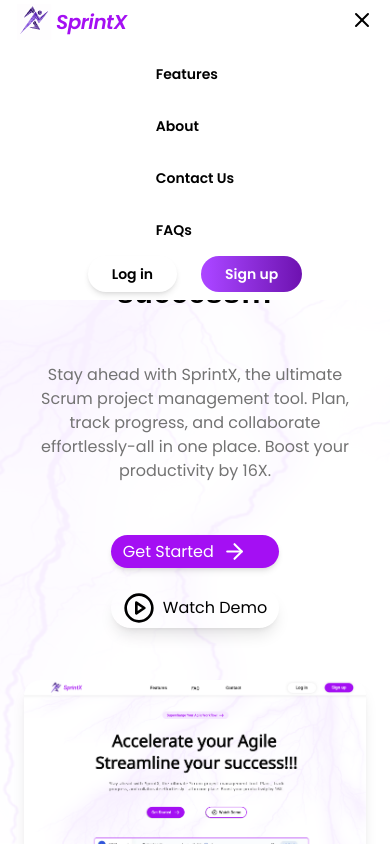
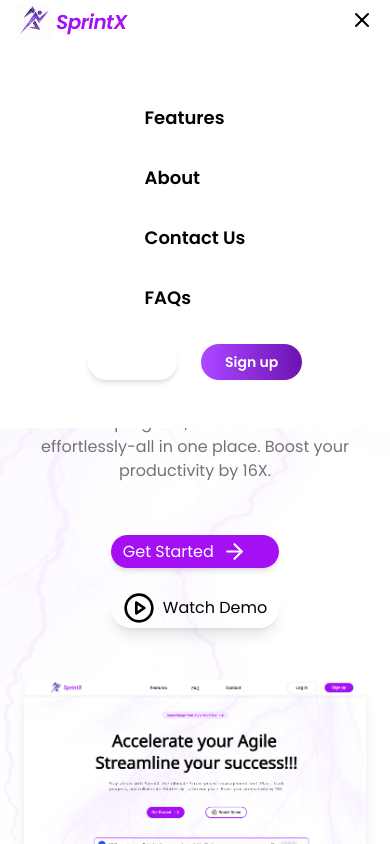
Before and after one commit to Sabarish-developer/SprintX, a React (Vite) app in the folder client/: page / in a window 390 px wide. Both pictures are taken after a click on the button 362 px from the left and 19 px from the top of the page. Shown: the top 844 px of the page. Built offline with nearby package versions, Linux system fonts and the light colour scheme.

Commit message:
used references

```diff
--- a/client/src/App.jsx
+++ b/client/src/App.jsx
@@ -1,22 +1,30 @@
-import { useState } from 'react'
-import './App.css'
-import Navbar from './components/Navbar'
-import HeroSection from './components/HeroSection'
-import SliderSection from './components/SliderSection'
-
+import { useRef } from 'react';
+import './App.css';
+import Navbar from './components/Navbar';
+import HeroSection from './components/HeroSection';
+import SliderSection from './components/SliderSection';
+import { navItems } from './constants/objects';
 
 function App() {
-  const [count, setCount] = useState(0)
+  const featuresRef = useRef(null);
+
+  const sectionRefs = {
+    features: featuresRef,
+  };
+
+  const handleScroll = (sectionKey) => {
+    sectionRefs[sectionKey]?.current?.scrollIntoView({ behavior: 'smooth' });
+  };
 
   return (
     <>
-    <Navbar/>
-    <div className='max-w-7xl mx-auto px-6 pt-17'>
-      <HeroSection/>
-      <SliderSection/>
-    </div>
+      <Navbar navItems={navItems} handleScroll={handleScroll} />
+      <div className='max-w-7xl mx-auto px-6 pt-17'>
+        <HeroSection />
+        <SliderSection ref={featuresRef} />
+      </div>
     </>
-  )
+  );
 }
 
-export default App
+export default App;
--- a/client/src/components/Navbar.jsx
+++ b/client/src/components/Navbar.jsx
@@ -1,63 +1,122 @@
 import logo from '../assets/logo.svg';
 import { navItems } from "../constants/objects";
-import {Menu, X} from "lucide-react";
+import { Menu, X } from "lucide-react";
 import { useState } from "react";
+import '../App';
 
-const Navbar = () => {
+const Navbar = ({ navItems, handleScroll }) => {
   const [mobileDrawerOpen, setMobileDrawerOpen] = useState(false);
-    const toggleNavbar = () =>{
-        setMobileDrawerOpen(!mobileDrawerOpen)
+
+  const toggleNavbar = () => {
+    setMobileDrawerOpen(!mobileDrawerOpen);
   };
+
   return (
     <nav className="sticky top-0 z-50 py-1 shadow-md bg-white">
       <div className="container px-4 mx-auto relative text-sm">
         <div className="flex justify-between items-center">
+          {/* Logo and Title */}
           <div className="flex items-center flex-shrink-0">
-                    <img className="h-9 w-9 mr-1 lg:h-12 lg:w-12 lg:mr-2" src={logo} alt="logo"/>
+            <img className="h-9 w-9 mr-1 lg:h-12 lg:w-12 lg:mr-2" src={logo} alt="logo" />
             <span className="text-xl lg:text-2xl primary font-semibold italic tracking-tight">SprintX</span>
           </div>
+
+          {/* Desktop Nav Items */}
           <ul className="hidden lg:flex ml-25 space-x-12">
-                    {navItems.map((item, index)=> (
+            {navItems.map((item, index) => (
               <li key={index}>
-                            <a href={item.href} className="relative font-semibold text-lg after:block after:h-[2px] after:bg-[#a40ff3] after:scale-x-0 after:transition-transform after:duration-300 after:origin-center hover:after:scale-x-100">{item.label}</a>
+                {item.scrollTo ? (
+                  <button
+                    onClick={() => handleScroll(item.scrollTo)}
+                    className='relative cursor-pointer font-semibold text-lg after:block after:h-[2px] after:bg-[#a40ff3] after:scale-x-0 after:transition-transform after:duration-300 after:origin-center hover:after:scale-x-100'
+                  >
+                    {item.label}
+                  </button>
+                ) : (
+                  <a
+                    href={item.href}
+                    className='relative font-semibold text-lg after:block after:h-[2px] after:bg-[#a40ff3] after:scale-x-0 after:transition-transform after:duration-300 after:origin-center hover:after:scale-x-100'
+                  >
+                    {item.label}
+                  </a>
+                )}
               </li>
             ))}
           </ul>
+
+          {/* Desktop Auth Buttons */}
           <div className="hidden lg:flex justify-center space-x-12 items-center">
-                    <a href="#" className="font-semibold pt-0.1 py-2 px-3 border-n shadow-md rounded-r-full rounded-l-full px-6 hover:bg-purple-500 hover:text-white transition-colors duration-200">
+            <a
+              href="#"
+              className="font-semibold pt-0.1 py-2 px-3 border-n shadow-md rounded-r-full rounded-l-full px-6 hover:bg-purple-500 hover:text-white transition-colors duration-200"
+            >
               Log in
             </a>
-                    <a href="#" className="text-white font-semibold pt-0.1 border-n shadow-md bg-[#a40ff3] py-2 px-3 rounded-r-full rounded-l-full px-6 hover:bg-white hover:text-black transition-colors duration-200">
+            <a
+              href="#"
+              className="text-white font-semibold pt-0.1 border-n shadow-md bg-[#a40ff3] py-2 px-3 rounded-r-full rounded-l-full px-6 hover:bg-white hover:text-black transition-colors duration-200"
+            >
               Sign up
             </a>
           </div>
+
+          {/* Hamburger Menu Button (Mobile) */}
           <div className="lg:hidden md:flex flex-col justify-end">
             <button onClick={toggleNavbar}>
-                        {mobileDrawerOpen ? <X /> : <Menu/>}
+              {mobileDrawerOpen ? <X /> : <Menu />}
             </button>
           </div>
         </div>
+
+        {/* Mobile Drawer */}
         {mobileDrawerOpen && (
-                <div className="font-semibold text-sm bg-white py-2 border-sm-rounded fixed right-0 z-20 bg-neutral-900 w-full p-12 flex flex-col justify-center items-center lg:hidden">
+          <div className="font-semibold text-sm fixed right-0 z-20 bg-white w-full p-12 flex flex-col justify-center items-center lg:hidden">
             <ul>
-                        {navItems.map((item, index)=>(
+              {navItems.map((item, index) => (
                 <li key={index} className="py-4">
-                                <a href={item.href}>{item.label}</a>
+                  {item.scrollTo ? (
+                    <button
+                      onClick={() => {
+                        handleScroll(item.scrollTo);
+                        toggleNavbar();
+                      }}
+                      className="text-black text-lg"
+                    >
+                      {item.label}
+                    </button>
+                  ) : (
+                    <a
+                      href={item.href}
+                      className="text-black text-lg"
+                      onClick={toggleNavbar}
+                    >
+                      {item.label}
+                    </a>
+                  )}
                 </li>
               ))}
             </ul>
-                    <div className="flex space-x-6">
-                        <a href="#" className="py-2 border-n shadow-md rounded-md rounded-r-full rounded-l-full px-6">
+
+            {/* Mobile Auth Buttons */}
+            <div className="flex space-x-6 mt-4">
+              <a
+                href="#"
+                className="py-2 border-n shadow-md text-white rounded-r-full rounded-l-full px-6"
+              >
                 Log in
               </a>
-                        <a href="#" className="py-2 text-white bg-gradient-to-r from-purple-500 to-purple-800 rounded-r-full rounded-l-full px-6">
+              <a
+                href="#"
+                className="py-2 text-white bg-gradient-to-r from-purple-500 to-purple-800 rounded-r-full rounded-l-full px-6"
+              >
                 Sign up
               </a>
             </div>
           </div>
         )}
       </div>
-    </nav>  )
-}
+    </nav>
+  );
+};
 
-export default Navbar
+export default Navbar;
--- a/client/src/components/SliderSection.jsx
+++ b/client/src/components/SliderSection.jsx
@@ -1,4 +1,4 @@
-import React from "react";
+import React, { forwardRef } from "react";
 import Slider from "react-slick";
 import "slick-carousel/slick/slick.css";
 import "slick-carousel/slick/slick-theme.css";
@@ -6,10 +6,7 @@ import { data } from "../constants/objects";
 
 const NextArrow = ({ onClick }) => {
   return (
-    <div
-      className="absolute top-0 right-0 mr-2 cursor-pointer z-10"
-      onClick={onClick}
-    >
+    <div className="absolute top-0 right-0 mr-2 cursor-pointer z-10" onClick={onClick}>
       <div className="text-black text-6xl hover:text-purple-400">›</div>
     </div>
   );
@@ -17,17 +14,14 @@ const NextArrow = ({ onClick }) => {
 
 const PrevArrow = ({ onClick }) => {
   return (
-    <div
-      className="absolute top-0 right-10 cursor-pointer z-10"
-      onClick={onClick}
-    >
+    <div className="absolute top-0 right-10 cursor-pointer z-10" onClick={onClick}>
       <div className="text-black text-6xl hover:text-purple-400">‹</div>
     </div>
   );
 };
 
-
-export const SliderSlick = () => {
+// ✅ This is the main fix – forwardRef used here
+const SliderSlick = forwardRef((props, ref) => {
   var settings = {
     dots: false,
     infinite: true,
@@ -69,13 +63,11 @@ export const SliderSlick = () => {
   };
 
   return (
-    <div className="w-full h-fit flex flex-col justify-center items-center px-4 lg:py-20 gap-6">
-      <h1 className="text-5xl text-black font-bold text-center">
-        Why Choose Us?
-      </h1>
+    <div ref={ref} className="w-full h-fit flex flex-col justify-center items-center px-4 lg:py-20 gap-6">
+      <h1 className="text-5xl text-black font-bold text-center">Why Choose Us?</h1>
       <p className="text-xl text-center">
-      SprintX is project + knowledge management software that's a <br/>
-      force multiplier for your existing workflows, methodologies, and best practices.
+        SprintX is project + knowledge management software that's a <br />
+        force multiplier for your existing workflows, methodologies, and best practices.
       </p>
       <div className="flex justify-end w-full px-10 gap-4">
         <PrevArrow />
@@ -84,30 +76,28 @@ export const SliderSlick = () => {
 
       <div className="w-full h-fit p-8">
         <Slider {...settings} className="max-w-4xl mx-auto rounded-2xl shadow-lg">
-        {
-          data.map((item, index)=>(
-            <div id="slider-boxes" key={index} className="p-10 bg-gradient-to-r from-purple-500 to-purple-200 rounded-xl flex flex-col justify-center items-center border-n">
+          {data.map((item, index) => (
+            <div
+              id="slider-boxes"
+              key={index}
+              className="p-10 bg-gradient-to-r from-purple-500 to-purple-200 rounded-xl flex flex-col justify-center items-center border-n"
+            >
               <div id="icon-box" className="text-white bg-purple-400 p-6 rounded-full hover:bg-purple-500 cursor-pointer">
-              {item.icon && <item.icon className="w-[45px] h-[45px]"/>}
+                {item.icon && <item.icon className="w-[45px] h-[45px]" />}
               </div>
               <div className="flex flex-col justify-center items-center gap-6 mt-6">
-                <h1 className="text-2xl text-white font-bold tracking-wide">
-                  {item.title}
-                </h1>
-                <p className="text-[17px] text-center text-white">
-                  {item.para}
-                </p>
+                <h1 className="text-2xl text-white font-bold tracking-wide">{item.title}</h1>
+                <p className="text-[17px] text-center text-white">{item.para}</p>
                 <button className="text-white bg-purple-400 px-8 py-3 rounded-xl font-semibold hover:bg-purple-500 hover:text-white">
                   {item.label}
                 </button>
               </div>
             </div>
-          ))
-        }
+          ))}
         </Slider>
       </div>
     </div>
-  )
-}
+  );
+});
 
-export default SliderSlick
+export default SliderSlick;
--- a/client/src/constants/objects.jsx
+++ b/client/src/constants/objects.jsx
@@ -37,7 +37,7 @@ export const data = [
 ];
 
 export const navItems = [
-  { label: "Features", href: "#" },
+  { label: "Features", scrollTo:"features"},
   { label: "About", href: "#" },
   { label: "Contact Us", href: "#" },
   { label: "FAQs", href: "#" },
```
Lines whose indentation alone changed are shown as unchanged.
